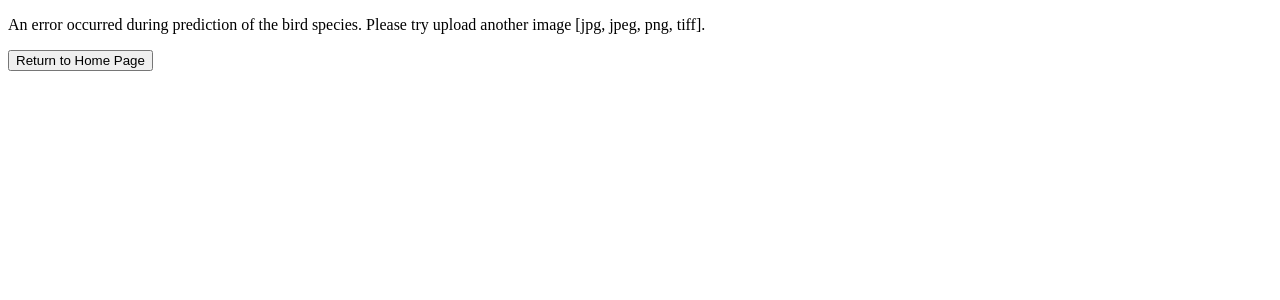
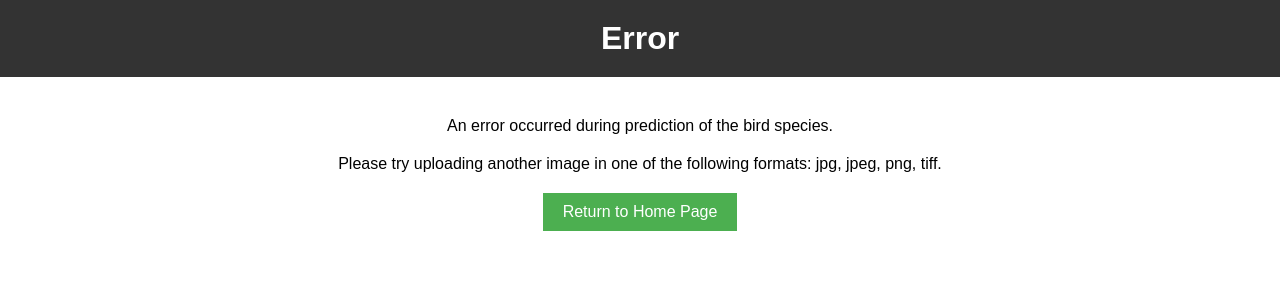
Before and after one commit to enricollen/italian-birds-classifier-api, a Flask app: template templates/error.html in a window 1280 px wide. Shown: the top 300 px of the page. Run offline with Flask 3, Linux system fonts and the light colour scheme; the template is opened without the code that fills it, so the values that code supplies are empty.

Commit message:
changes in web interface style

```diff
--- a/templates/error.html
+++ b/templates/error.html
@@ -2,14 +2,74 @@
 <html lang="en">
 <head>
     <meta charset="UTF-8">
+    <meta name="viewport" content="width=device-width, initial-scale=1.0">
     <title>Error</title>
+    <style>
+        body {
+            font-family: Arial, sans-serif;
+            margin: 0;
+            padding: 0;
+        }
+        header {
+            background-color: #333;
+            color: #fff;
+            padding: 20px;
+            text-align: center;
+        }
+        h1 {
+            margin: 0;
+        }
+        main {
+            padding: 20px;
+            text-align: center;
+        }
+        p {
+            margin: 20px 0;
+        }
+        form {
+            text-align: center;
+        }
+        button {
+            background-color: #4CAF50;
+            border: none;
+            color: #fff;
+            cursor: pointer;
+            font-size: 16px;
+            padding: 10px 20px;
+        }
+        button:hover {
+            background-color: #3e8e41;
+        }
+        @media only screen and (max-width: 600px) {
+            header {
+                font-size: 24px;
+            }
+            h1 {
+                font-size: 36px;
+            }
+            main {
+                font-size: 18px;
+            }
+            button {
+                font-size: 14px;
+                padding: 8px 16px;
+            }
+        }
+    </style>
 </head>
 <body>
 
-  <p>An error occurred during prediction of the bird species. Please try upload another image [jpg, jpeg, png, tiff].</p>
-    <form method="GET" action="/">
-        <button type="submit">Return to Home Page</button>
-    </form>
+    <header>
+        <h1>Error</h1>
+    </header>
+
+    <main>
+        <p>An error occurred during prediction of the bird species.</p>
+        <p>Please try uploading another image in one of the following formats: jpg, jpeg, png, tiff.</p>
+        <form method="GET" action="/">
+            <button type="submit">Return to Home Page</button>
+        </form>
+    </main>
 
 </body>
 </html>
--- a/templates/index.html
+++ b/templates/index.html
@@ -86,7 +86,7 @@
 			<div class="col-md-8 offset-md-2 form-container">
 				<form method="POST" enctype="multipart/form-data">
 					<div class="form-group">
-						<label for="image" class="text-white">Select an image to upload:</label>
+						<label for="image" class="text-white">Seleziona l&apos;immagine da classificare:</label>
 						<input type="file" name="image" id="image" class="form-control-file" style="color: white">
 					</div>
 					<button type="submit" class="btn btn-primary">Upload</button>
```
Also changed, not shown: templates/result.html (+11 -5 lines).
